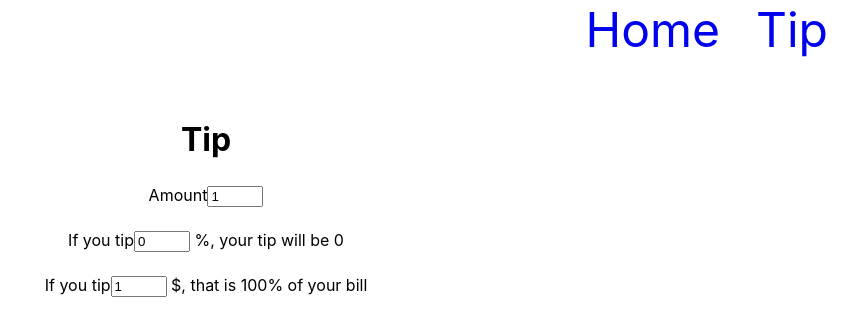
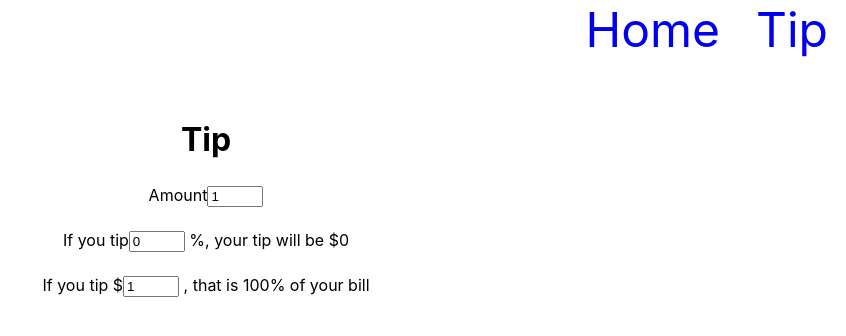
Before and after one commit to yusufalp/tipytip, a React (Create React App) app: page /tipping in a window 1280 px wide. Shown: the top 336 px of the page, without its empty margins (434-1280 px from the left). Built offline with nearby package versions, Linux system fonts and the light colour scheme.

Commit message:
Fixed some typos and adjust the display

```diff
--- a/src/components/Tipping/Tipping.js
+++ b/src/components/Tipping/Tipping.js
@@ -1,5 +1,4 @@
 import React from 'react';
-import Result from '../Result/Result';
 import './Tipping.css';
 
 class Tipping extends React.Component {
@@ -81,10 +80,10 @@ class Tipping extends React.Component {
               max='100'
               onChange={e => this.handleTipPercentChange(e.target.value)}
               required
-            /> %, your tip will be {Math.floor(this.state.amount * this.state.percent) / 100}
+            /> %, your tip will be ${Math.floor(this.state.amount * this.state.percent) / 100}
           </label>
           <label htmlFor='tip-amount'>
-            If you tip
+            If you tip $
           <input
               id='tip-amount'
               type='number'
@@ -93,7 +92,7 @@ class Tipping extends React.Component {
               step='.01'
               onChange={e => this.handleTipAmountChange(e.target.value)}
               required
-            /> $, that is {(Math.floor(this.state.tip / this.state.amount * 10000)) / 100}% of your bill
+            /> , that is {(Math.floor(this.state.tip / this.state.amount * 10000)) / 100}% of your bill
           </label>
           <p className={this.state.percentError ? '' : 'hidden'}>{this.state.percentError}</p>
         </form>
```
